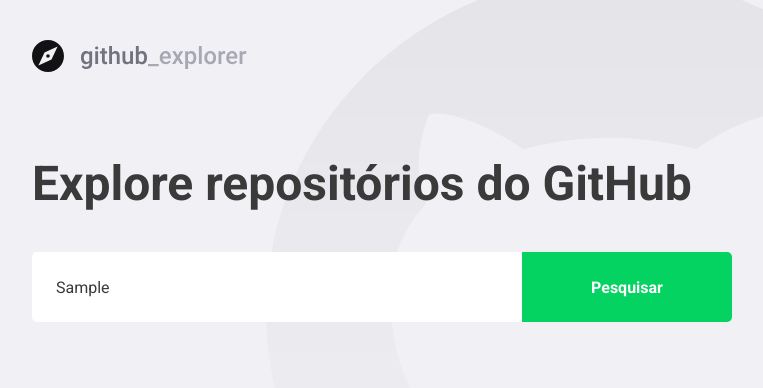
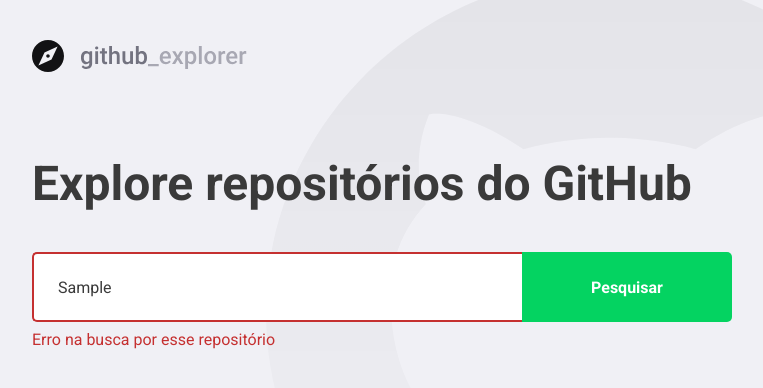
Before and after one commit to samuelfsd/github-explorer, a React (Create React App) app: page / in a window 1280 px wide. Both pictures are taken after typing "Sample" into the empty fields and a click on the button "Pesquisar". Shown: the top 388 px of the page, without its empty margins (148-911 px from the left). Built offline with nearby package versions, Linux system fonts and the light colour scheme; no server answers.

Commit message:
handling errors

```diff
--- a/src/pages/Dashboard/index.tsx
+++ b/src/pages/Dashboard/index.tsx
@@ -1,35 +1,44 @@
-import React, {useState, FormEvent} from 'react';
+import React, { useState, FormEvent } from 'react';
 import { FiChevronRight } from 'react-icons/fi';
 import api from '../../services/api';
 import logoimg from '../../assets/logo.svg';
-import { Title, Form, Repositories } from './styles';
+import { Title, Form, Repositories, Error } from './styles';
 
 interface Repository {
-  full_name:string;
-  description:string;
-  owner:{
-    login:string;
-    avatar_url:string;
+  full_name: string;
+  description: string;
+  owner: {
+    login: string;
+    avatar_url: string;
   };
 }
 
 const Dashboard: React.FC = () => {
-
-  const [newRepo,setNewRepo] = useState('');
-
+  const [newRepo, setNewRepo] = useState('');
+  const [inputError, setInputError] = useState('');
   const [repositories, setRepositories] = useState<Repository[]>([]);
 
-  async function handleAddRepository(event: FormEvent<HTMLFormElement>): Promise<void> {
+  async function handleAddRepository(
+    event: FormEvent<HTMLFormElement>,
+  ): Promise<void> {
     event.preventDefault();
 
+    if (!newRepo) {
+      setInputError('Digete o autor/nome do repositório');
+      return;
+    }
+
+    try {
       const response = await api.get(`repos/${newRepo}`);
-
       const repository = response.data;
 
       setRepositories([...repositories, repository]);
 
       setNewRepo('');
-
+      setInputError('');
+    } catch (err) {
+      setInputError('Erro na busca por esse repositório');
+    }
   }
 
   return (
@@ -37,7 +46,7 @@ const Dashboard: React.FC = () => {
       <img src={logoimg} alt="Github Explorer" />
       <Title>Explore repositórios do GitHub</Title>
 
-      <Form onSubmit={handleAddRepository}>
+      <Form hasError={!!inputError} onSubmit={handleAddRepository}>
         <input
           value={newRepo}
           onChange={event => setNewRepo(event.target.value)}
@@ -45,6 +54,8 @@ const Dashboard: React.FC = () => {
         />
         <button type="submit">Pesquisar</button>
       </Form>
+
+      {inputError && <Error>{inputError}</Error>}
 
       <Repositories>
         {repositories.map(repository => (
--- a/src/pages/Dashboard/styles.ts
+++ b/src/pages/Dashboard/styles.ts
@@ -1,5 +1,9 @@
-import styled from 'styled-components';
+import styled, { css } from 'styled-components';
 import { shade } from 'polished';
+
+interface FormProps {
+  hasError: boolean;
+}
 
 export const Title = styled.h1`
   font-size: 48px;
@@ -9,7 +13,7 @@ export const Title = styled.h1`
   margin-top: 80px;
 `;
 
-export const Form = styled.form`
+export const Form = styled.form<FormProps>`
   margin-top: 40px;
   max-width: 700px;
   display: flex;
@@ -21,6 +25,14 @@ export const Form = styled.form`
     border: 0;
     border-radius: 5px 0 0 5px;
     color: #3a3a3a;
+    border: 2px solid #fff;
+    border-right: 0;
+
+    ${props =>
+      props.hasError &&
+      css`
+        border-color: #c53030;
+      `}
 
     &::placeholder {
       color: #a8a8b3;
@@ -42,6 +54,12 @@ export const Form = styled.form`
       background: ${shade(0.3, '#04d361')};
     }
   }
+`;
+
+export const Error = styled.span`
+  display: block;
+  color: #c53030;
+  margin-top: 8px;
 `;
 
 export const Repositories = styled.div`
@@ -75,8 +93,8 @@ export const Repositories = styled.div`
     }
 
     div {
-      margin:0 16px;
-      flex:1;
+      margin: 0 16px;
+      flex: 1;
 
       strong {
         font-size: 20px;
```
Lines whose indentation alone changed are shown as unchanged.
